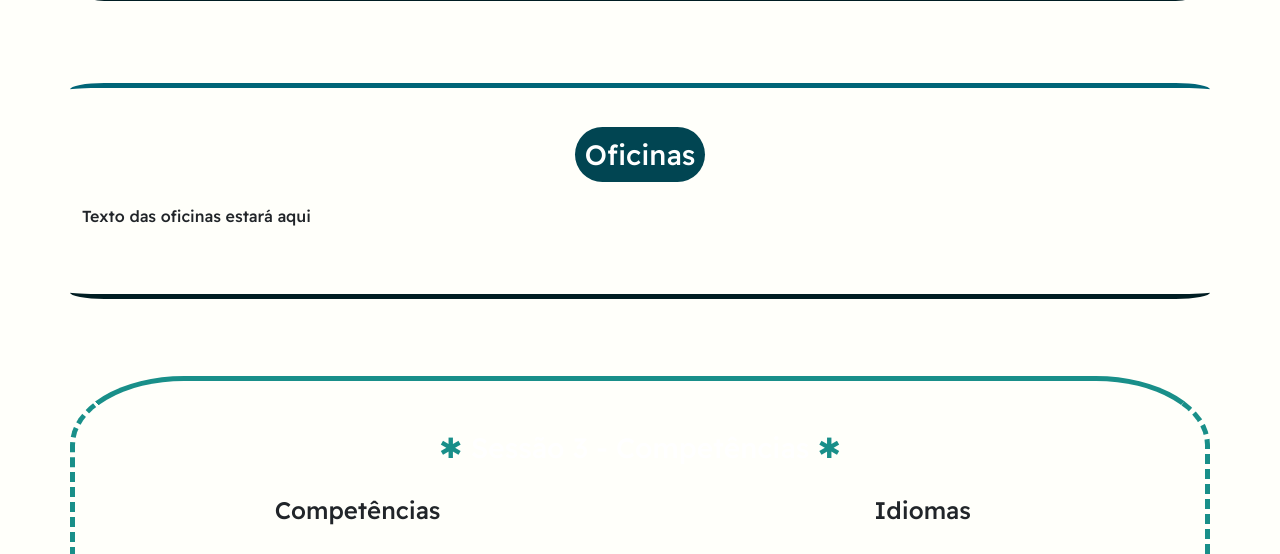
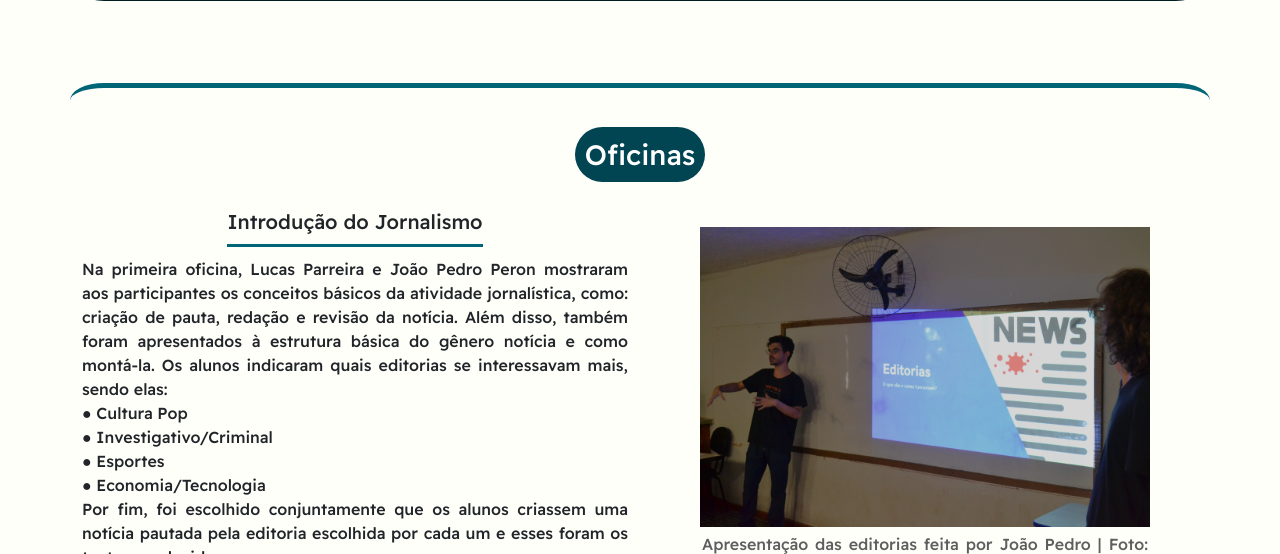
Before and after one commit to jornalidade/projetojornalidade, a PHP site: page / in a window 1280 px wide. Shown: the part 1162-1716 px from the top of the page. Run offline with PHP 8.4, Linux system fonts and the light colour scheme.

Commit message:
Update 3/11

```diff
--- a/assets/css/home.css
+++ b/assets/css/home.css
@@ -42,6 +42,14 @@ body {
     text-align: center;
     color: white;
 }
+.titulos_oficinas {
+    text-align: center;
+    padding-bottom: 15px;
+}
+.linhas_oficinas {
+    border-bottom: 3px solid #006577;
+    padding-bottom: 10px;
+}
 .span_titulos_sessoes {
     background-color: #014552;
     padding: 10px;
@@ -53,9 +61,11 @@ body {
     margin-right: auto;
     margin-left: auto;
 }
-.imgs {
-    width: 200px;
-    min-height: 160px;
+.legendas {
+    color: rgb(94, 94, 94);
+    padding-top: 5px;
+    padding-left: 50px;
+    padding-right: 50px;
 }
 
 /* SESSÃO 1 - Sobre o projeto */
@@ -83,6 +93,14 @@ body {
     padding-bottom: 50px;
     padding-top: 50px;
     border-radius: 3%;
+}
+.imgs_oficinas {
+    display: block;
+    margin-right: auto;
+    margin-left: auto;
+    padding-top: 3%;
+    width: 450px;
+    min-height: 220px;
 }
 /* */
 
--- a/index.html
+++ b/index.html
@@ -69,7 +69,8 @@
   </p>
   </div>
   <div class="col-sm-6">
-    <img src="assets/img/logo.png" class="rounded mx-auto d-block" id="img_sobre">
+    <img src="assets/img/img_sobre.JPG" id="img_sobre">
+    <p class="legendas" id="legenda_sobre">Faixada da Escola Estadual Professor José Ignácio de Sousa | Foto: Renan dos Santos</p>
   </div>
 </div>
 </div>
@@ -80,12 +81,26 @@
 <div id="oficinas_redirect" style="height: 10px;"></div><br>
 <div class="container" id="oficinas">
   <div class="row">
-  <div class="col-sm-12">
-  <h3 class="titulos_sessoes"><span class="span_titulos_sessoes">Oficinas</span></h3><br>
-  <p class="textos_geral" id="txt_oficinas">
-  Texto das oficinas estará aqui
+  <h3 class="titulos_sessoes"><span class="span_titulos_sessoes">Oficinas</span></h3><br><br><br>
+
+  <div class="col-sm-6">
+  <h5 class="titulos_oficinas"><span class="linhas_oficinas">Introdução do Jornalismo</span></h5>
+  <p class="textos_geral" id="txt_oficina1">
+  Na primeira oficina, Lucas Parreira e João Pedro Peron mostraram aos participantes os conceitos básicos da atividade jornalística, como: criação de pauta, redação e revisão da notícia. Além disso, também foram apresentados à estrutura básica do gênero notícia e como montá-la. Os alunos indicaram quais editorias se interessavam mais, sendo elas:<br>
+  ● Cultura Pop<br>
+  ● Investigativo/Criminal<br>
+  ● Esportes<br>
+  ● Economia/Tecnologia<br>
+  Por fim, foi escolhido conjuntamente que os alunos criassem uma notícia pautada pela editoria escolhida por cada um e esses foram os textos produzidos:<br>
+  <a>Link do Padlet com os textos:</a>
   </p>
   </div>
+
+  <div class="col-sm-6">
+  <img src="assets/img/img1_oficina1.JPG" class="imgs_oficinas" id="img1_oficina1">
+  <p class="legendas">Apresentação das editorias feita por João Pedro | Foto: Renan dos Santos</p>
+  </div>
+
 </div>
 </div>
   <!-- -->
```
Also changed, not shown: assets/img/img1_oficina1.JPG (added), assets/img/img_sobre.JPG (added).
